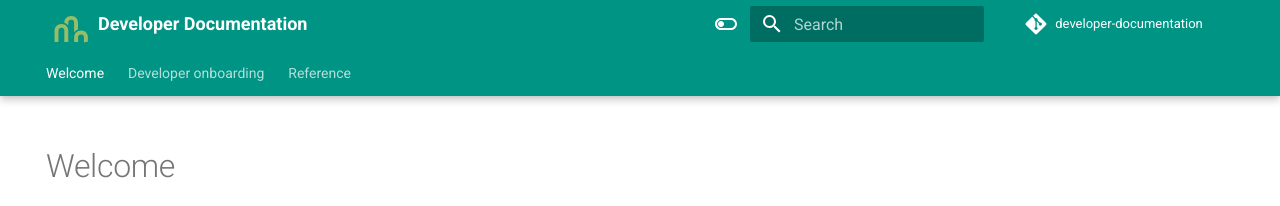
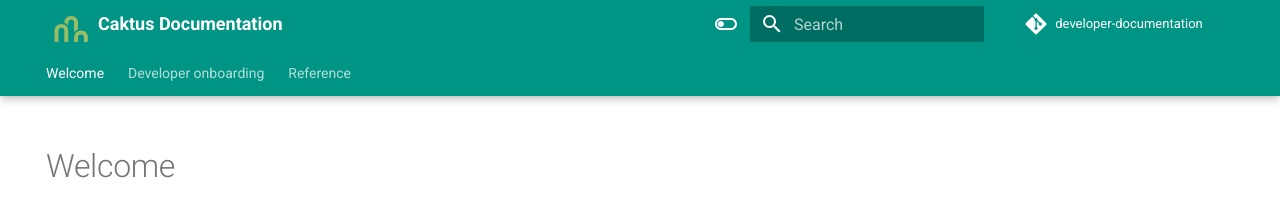
Before and after one commit to caktus/guidebook, an MkDocs documentation site: the page built from docs/index.md, in a window 1280 px wide. Shown: the top 206 px of the page. Built offline with MkDocs 1.6.1 and Material for MkDocs 9.7.7, drawn with Linux system fonts in a browser that asks for light colours; comment, search, counter and statistics services are not loaded.

Commit message:
Update mkdocs.yml

```diff
--- a/mkdocs.yml
+++ b/mkdocs.yml
@@ -1,4 +1,4 @@
-site_name: Developer Documentation
+site_name: Caktus Documentation
 
 copyright: "&copy; 2015 - <script>document.write(new Date().getFullYear())</script> <a href='https://www.caktusgroup.com' target='_blank'>Caktus Group</a>"
 
```
